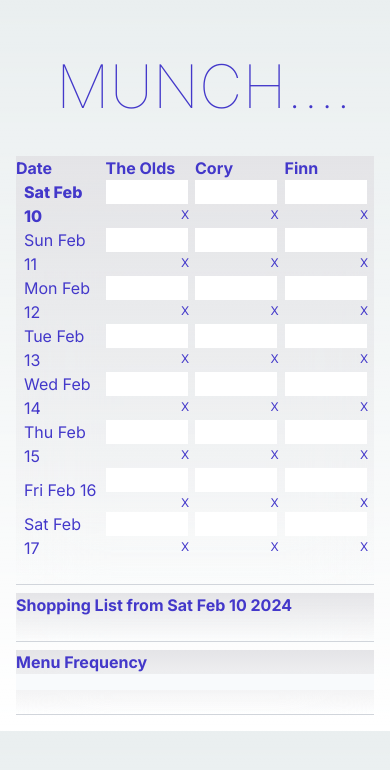
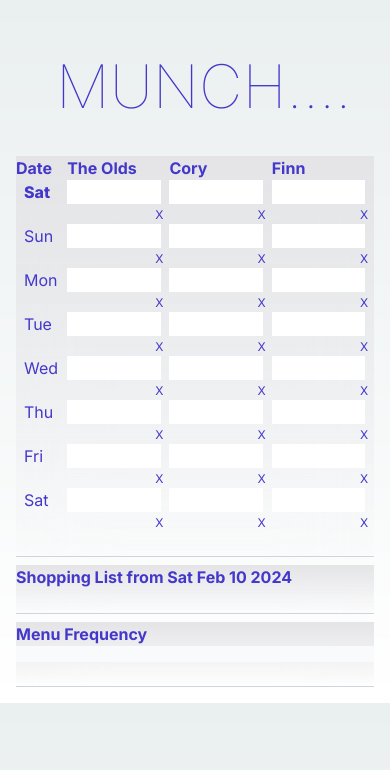
Before and after one commit to cleanbill/munch, a Next.js app: page / in a window 390 px wide. Shown: the top 770 px of the page. Built offline with nearby package versions, Linux system fonts and the light colour scheme.

Commit message:
Better Phone dates

```diff
--- a/src/components/diary.tsx
+++ b/src/components/diary.tsx
@@ -85,7 +85,7 @@ const Diary = (props: Props) => {
 
   return (
     <div className="section-card">
-      {mounted && <div className='grid grid-cols-4'>
+      {mounted && <div className='grid grid-cols-[2fr,4fr,4fr,4fr]'>
         <h2><b>Date</b></h2>
         {props.eaters.map((eater: Eater) => (
           <h2 key={eater.name}>
--- a/src/components/dinnerForm.tsx
+++ b/src/components/dinnerForm.tsx
@@ -22,12 +22,9 @@ const DinnerForm = (props: Props) => {
   const className = bold ? 'font-extrabold ' + standardClass : fade ? 'font-thin ' + standardClass : standardClass;
   // @ts-ignore
   let timer = null;
-  const dateClassSmall = props.index == selectedDateIndex
-    ? className + "text-start bg-sky-200 text-left lg:hidden sm:block"
-    : className + " text-start hover:bg-sky-100 lg:hidden sm:block";
-  const dateClassLarge = props.index == selectedDateIndex
-    ? className + "text-start bg-sky-200 text-left sm:hidden lg:block"
-    : className + " text-start hover:bg-sky-100 sm:hidden lg:block";
+  const dateClass = props.index == selectedDateIndex
+    ? className + "text-start bg-sky-200 text-left"
+    : className + " text-start hover:bg-sky-100";
 
   const clear = (mpIndex: number) => {
     const el = document.getElementById('menu-name-' + mpIndex + "-" + props.index) as HTMLInputElement;
@@ -50,7 +47,6 @@ const DinnerForm = (props: Props) => {
       setSelectedDateIndex(props.index);
     }
   }
-
   const dateRender = (date: Date, small = false) => {
     if (!small) {
       return date.toDateString().substring(0, 10);
@@ -58,7 +54,6 @@ const DinnerForm = (props: Props) => {
 
     const options = {
       weekday: "short",
-      day: "numeric",
     };
     // @ts-ignore
     const output = new Intl.DateTimeFormat('en-GB', options).format(date);// Should use react-intl
@@ -67,8 +62,12 @@ const DinnerForm = (props: Props) => {
 
   return (
     <>
-      {/* <button onClick={() => select()} className={dateClassSmall} key={"" + props.dinner.date}>{dateRender(date, true)}</button> */}
-      <button onClick={() => select()} className={dateClassLarge} key={"" + props.dinner.date}>{dateRender(date)}</button>
+      <div className="sm:hidden">
+        <button onClick={() => select()} className={dateClass} key={"" + props.dinner.date}>{dateRender(date, true)}</button>
+      </div>
+      <div className="hidden lg:block" >
+        <button onClick={() => select()} className={dateClass} key={"" + props.dinner.date}>{dateRender(date)}</button>
+      </div>
       {props.dinner.guests && props.dinner.guests.map((mealPlan: MealPlan, mpIndex: number) => (
         <span key={'mealPlan-' + mealPlan.meal.name + '-' + mpIndex}>
           <input key={'menu-name-' + mpIndex + "-" + props.index}
--- a/src/components/shoppingList.tsx
+++ b/src/components/shoppingList.tsx
@@ -2,11 +2,17 @@
 import { useLocalStorage } from "usehooks-ts";
 import { Dinner, MUNCH, MealPlan, SELECTED_DATE_INDEX } from "../../types";
 import Meal from "./Meal";
+import { useState, useEffect } from "react";
 
 const ShoppingList = () => {
 
     const [selectedDateIndex, _setSelectedDateIndex] = useLocalStorage(SELECTED_DATE_INDEX, -1);
     const [dinners, _setDinners] = useLocalStorage(MUNCH, new Array<Dinner>());
+    const [mounted, setMounted] = useState(false);
+
+    useEffect(() => {
+        setMounted(true);
+    }, []);
 
     const mealSet = new Set<string>();
     let meal = 'start';
@@ -43,12 +49,12 @@ const ShoppingList = () => {
 
     return (
         <div className="section-card">
-            <h2><b>Shopping List from {shoppingDate}</b></h2>
-            <div className="grid">
-                {meals.map((mealName: string, index: number) => (
-                    <Meal key={'meal' + index} name={mealName} index={index}></Meal>
-                ))}
-            </div>
+            {mounted && <><h2><b>Shopping List from {shoppingDate}</b></h2>
+                <div className="grid">
+                    {meals.map((mealName: string, index: number) => (
+                        <Meal key={'meal' + index} name={mealName} index={index}></Meal>
+                    ))}
+                </div></>}
         </div>
     )
 }
```
